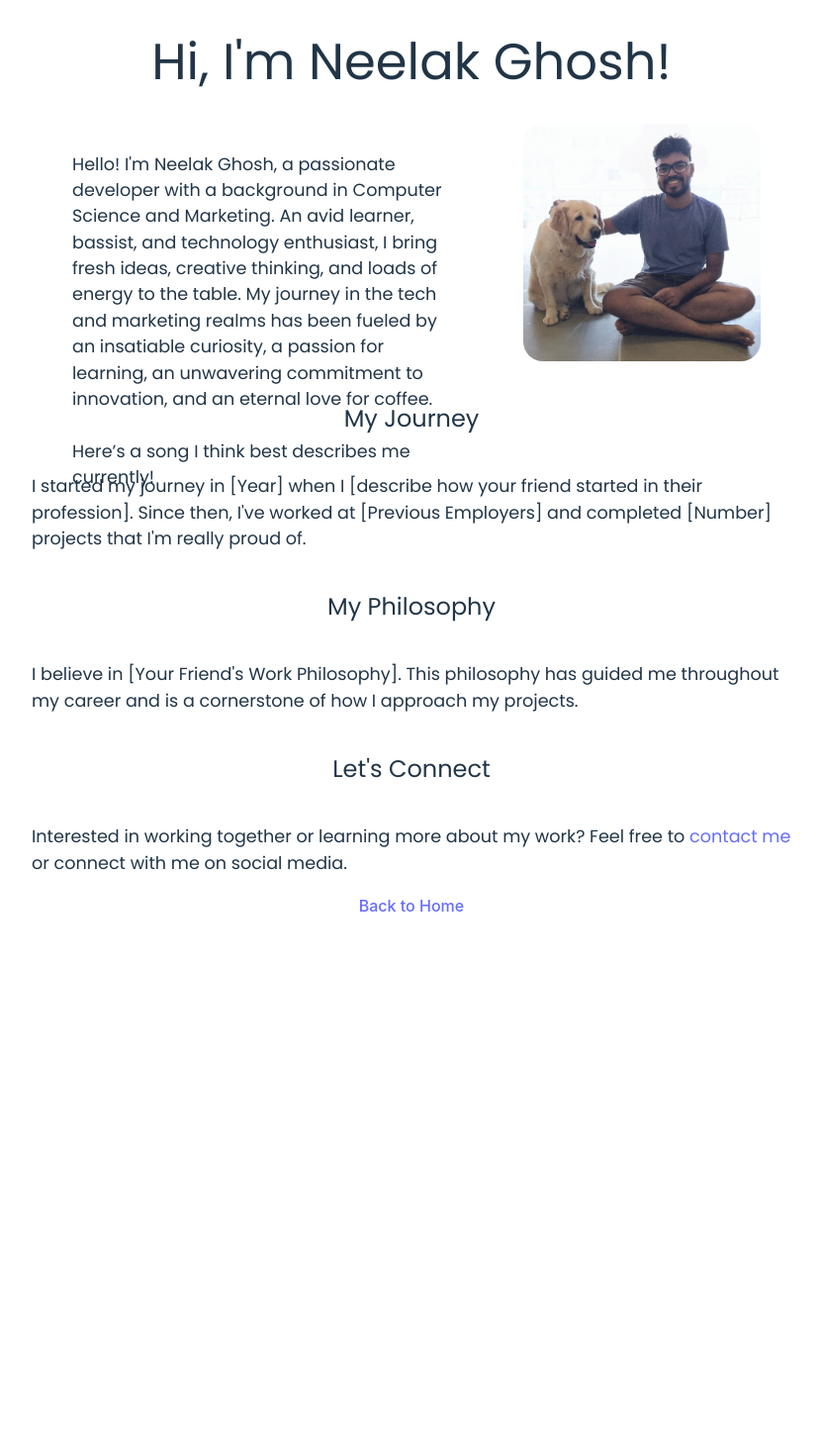
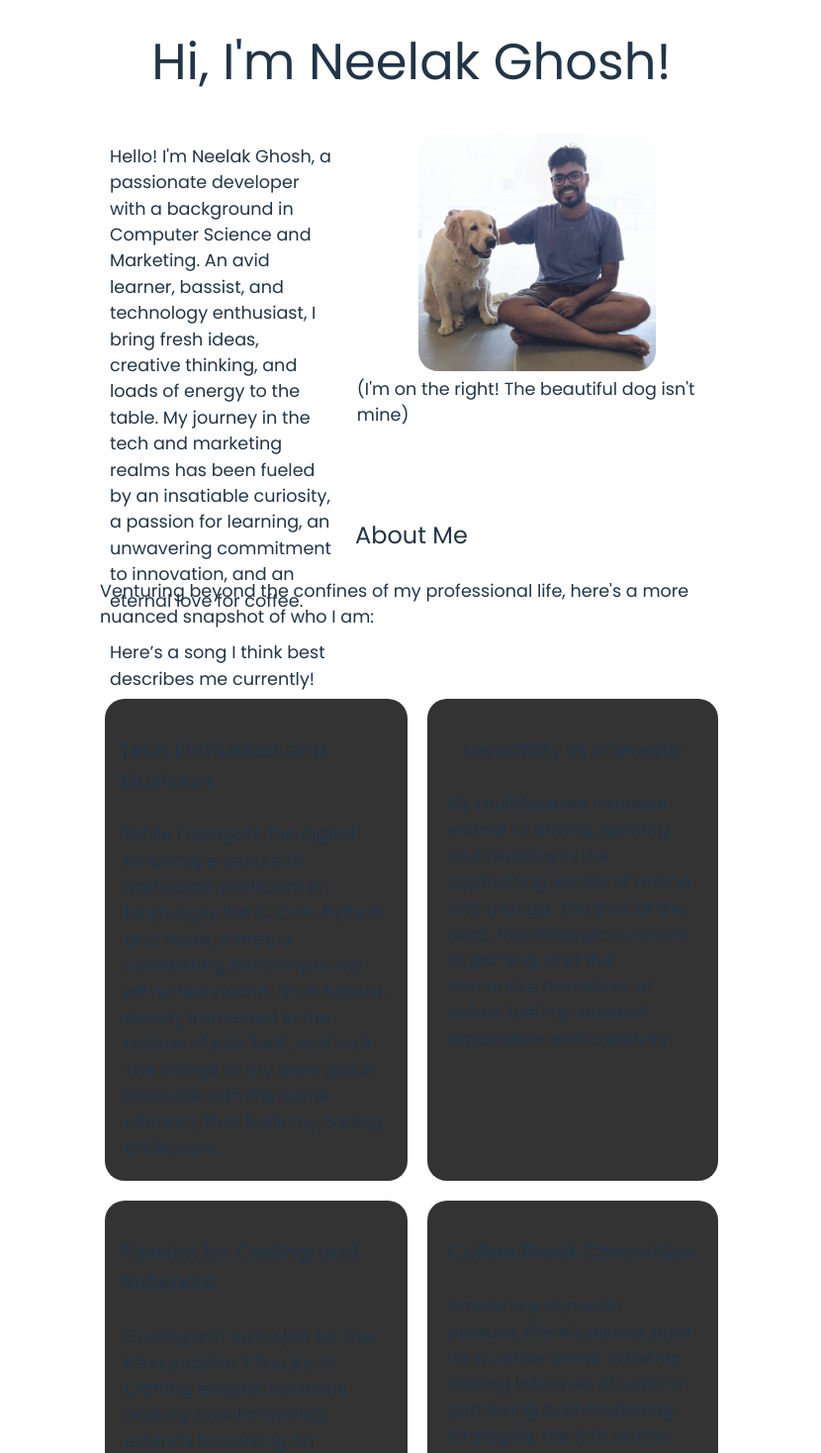
Before and after one commit to LiquidDazee/PortfolioWebsite, a React (Vite) app in the folder portfolio-site/: page /about in a window 1280 px wide. Shown: the part 80-1548 px from the top of the page at 99% size, without its empty margins (224-1054 px from the left). Before the commit the page ends 1007 px from the top, so only its background shows below. Built offline with nearby package versions, Linux system fonts and the light colour scheme.

Commit message:
Almost finished the about page. Only spotify embed remaining

```diff
--- a/portfolio-site/src/pages/About.tsx
+++ b/portfolio-site/src/pages/About.tsx
@@ -25,40 +25,86 @@ const About: React.FC = () => {
             </p>
             {/* <Spotify link="https://open.spotify.com/track/3zJRvtQkHQRTNEXSY8jQPR?si=ec428547de3f4939" /> */}
           </div>
-          <img className="about-image" src="../../public/puppycuddle.png" />
+          <div className="image-container">
+            <img className="about-image" src="/puppycuddle.png" />
+            <p>(I'm on the right! The beautiful dog isn't mine)</p>
           </div>
-
-        <section className="about-section">
-          <h2>My Journey</h2>
+        </div>
+        <div className="about-me">
+          <h2>About Me</h2>
           <p>
-            I started my journey in [Year] when I [describe how your friend
-            started in their profession]. Since then, I've worked at [Previous
-            Employers] and completed [Number] projects that I'm really proud of.
+            Venturing beyond the confines of my professional life, here's a more
+            nuanced snapshot of who I am:
+          </p>
+        </div>
+        <div className="grid-container">
+          <section className="about-section-1">
+            <h3>Tech Enthusiast and Musician:</h3>
+            <p>
+              While I navigate the digital landscape as a tech enthusiast
+              proficient in languages like C, C++, Python, and more, there's a
+              contrasting harmony to my off-screen world. I'm a bassist, deeply
+              immersed in the realms of jazz, funk, and rock. The strings of my
+              bass guitar resonate with the same vibrancy that fuels my coding
+              endeavors.
             </p>
           </section>
 
-        <section className="about-section">
-          <h2>My Philosophy</h2>
+          <section className="about-section-2">
+            <h3>Passion for Coding and Networks:</h3>
             <p>
-            I believe in [Your Friend's Work Philosophy]. This philosophy has
-            guided me throughout my career and is a cornerstone of how I
-            approach my projects.
+              Coding isn't just a job for me; it's a passion. I find joy in
+              crafting elegant solutions, and my love for coding extends to
+              working on networks and self-hosting. The digital realm is not
+              merely a workplace but a canvas for my creativity and
+              problem-solving skills.
             </p>
           </section>
 
-        <section className="about-section">
-          <h2>Let's Connect</h2>
+          <section className="about-section-3">
+            <h3>Academic Journey:</h3>
             <p>
-            Interested in working together or learning more about my work? Feel
-            free to <Link to="/contact">contact me</Link> or connect with me on
-            social media.
+              Equipped with a B.Tech major in Computer Science and an MBA major
+              in Marketing (with a minor in Business Analytics), I've seamlessly
+              merged technical expertise with strategic marketing insights. My
+              academic journey has been complemented by real-world experiences,
+              each role contributing to my growth and proficiency in diverse
+              domains.
             </p>
-          {/* Social media links can be added here */}
           </section>
 
-        <nav className="back-to-home">
-          <Link to="/">Back to Home</Link>
-        </nav>
+          <section className="about-section-4">
+            <h3>Versatility in Interests:</h3>
+            <p>
+              My multifaceted interests extend to driving, gaming, and reveling
+              in the captivating worlds of anime and manga. The thrill of the
+              road, the strategic nuances of gaming, and the immersive
+              narratives of anime fuel my sense of exploration and creativity.
+            </p>
+          </section>
+
+          <section className="about-section-5">
+            <h3>Coffee Break Chronicles:</h3>
+            <p>
+              Amidst my dynamic pursuits, there's always time for a coffee
+              break. Whether delving into lines of code or pondering over
+              marketing strategies, the rich aroma and comforting warmth of
+              coffee serve as constant companions.
+            </p>
+          </section>
+          <section className="about-section-6">
+            <h3>Motivation and Career Aspirations:</h3>
+            <p>
+              I am driven by an innate motivation to learn and adapt,
+              continuously acquiring new skills and staying at the forefront of
+              industry trends. My career aspirations revolve around the
+              intersection of technology, data, and strategic marketing. I
+              thrive in dynamic environments, leveraging my skills to contribute
+              meaningfully to innovative projects and initiatives.
+            </p>
+          </section>
+        </div>
+        <div className="empty-div-1" />
       </div>
     </div>
   );
--- a/portfolio-site/src/pages/Pages.css
+++ b/portfolio-site/src/pages/Pages.css
@@ -16,6 +16,19 @@ p {
   font-weight: 600;
 }
 
+h2 {
+  display: flex;
+  justify-self: flex-start;
+}
+
+h3 {
+  font-size: 1.3rem;
+}
+
+p {
+  margin: 5px;
+}
+
 .about-page {
   display: flex;
   position: absolute;
@@ -29,12 +42,13 @@ p {
 .container {
   display: flex;
   flex-direction: column;
-  width: 60vw;
+  width: 50vw;
   align-items: center;
   justify-content: center;
-  /* border: 5px solid white; */
   top: 20px;
   border-radius: 20px;
+
+  /* border: 5px solid white; */
 }
 
 .section {
@@ -42,35 +56,111 @@ p {
   flex-direction: row;
   width: inherit;
   align-items: flex-start;
-  justify-content: space-around;
-  /* border: 5px solid #e6e6e6; */
+  justify-content: center;
+  margin: 5px;
+
+  /* border: 5px solid lightgreen; */
 }
 
 /* ########################################################### */
+
+.image-container {
+  display: flex;
+  flex-direction: column;
+  align-items: center;
+  justify-content: center;
+  margin: 5px;
+
+  /* border: 5px solid pink; */
+}
 
 .written-section {
   display: flex;
   flex-direction: column;
   align-items: start;
   justify-content: flex-start;
-  height: 30vh;
-  width: 30vw;
+  height: 20vh;
+  width: 20vw;
   margin: 10px;
-  /* border: 5px solid gray; */
+
+  /* border: 5px solid pink; */
 }
 
 .about-image {
   height: 30vh;
   width: 30vh;
+  border-radius: 20px;
+
   /* border: 5px solid red; */
-  border-radius: 20px;
 }
 
 /* ########################################################### */
 
-.about-section {
+.about-me {
   display: flex;
   flex-direction: column;
   align-items: center;
   justify-content: center;
+  width: inherit;
+  margin: 55px;
 }
+
+.grid-container {
+  display: grid;
+  grid-template-areas: 1fr 1fr;
+  grid-template-rows: 1fr;
+}
+
+/* .about-section {
+  display: flex;
+  flex-direction: column;
+  align-items: center;
+  justify-content: center;
+} */
+
+.about-section-1,
+.about-section-2,
+.about-section-3,
+.about-section-4,
+.about-section-5,
+.about-section-6 {
+  display: flex;
+  flex-direction: column;
+  align-items: center;
+  justify-content: flex-start;
+  margin: 10px;
+  padding: 15px;
+  border-radius: 20px;
+
+  background-color: #333;
+}
+
+.about-section-1 {
+  grid-area: 1/1/2/2;
+}
+
+.about-section-2 {
+  grid-area: 2/1/3/2;
+}
+
+.about-section-3 {
+  grid-area: 3/1/4/2;
+}
+
+.about-section-4 {
+  grid-area: 1/2/2/3;
+}
+
+.about-section-5 {
+  grid-area: 2/2/3/3;
+}
+
+.about-section-6 {
+  grid-area: 3/2/4/3;
+}
+
+.empty-div-1 {
+  display: flex;
+  width: inherit;
+  height: 100px;
+}
```
Lines whose indentation alone changed are shown as unchanged.
